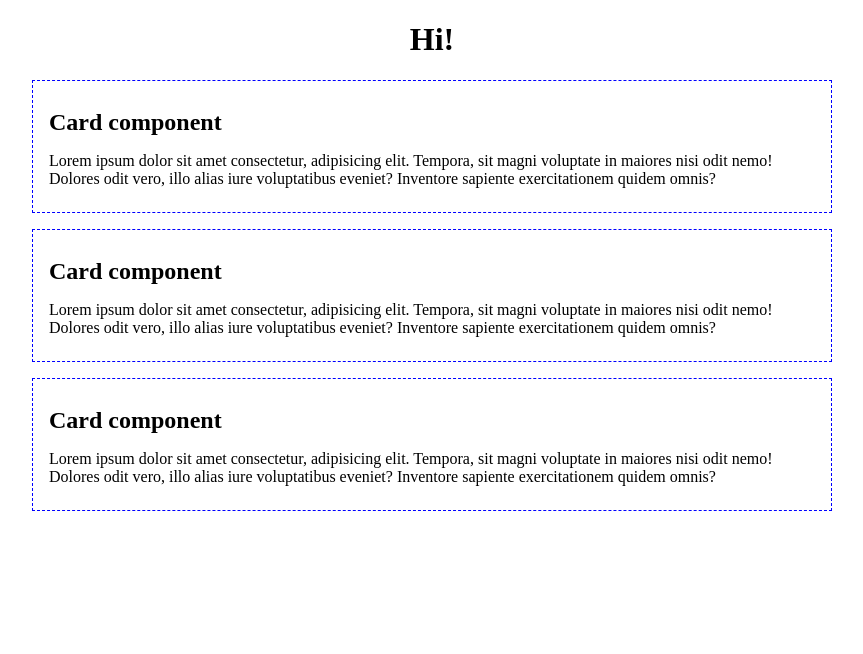
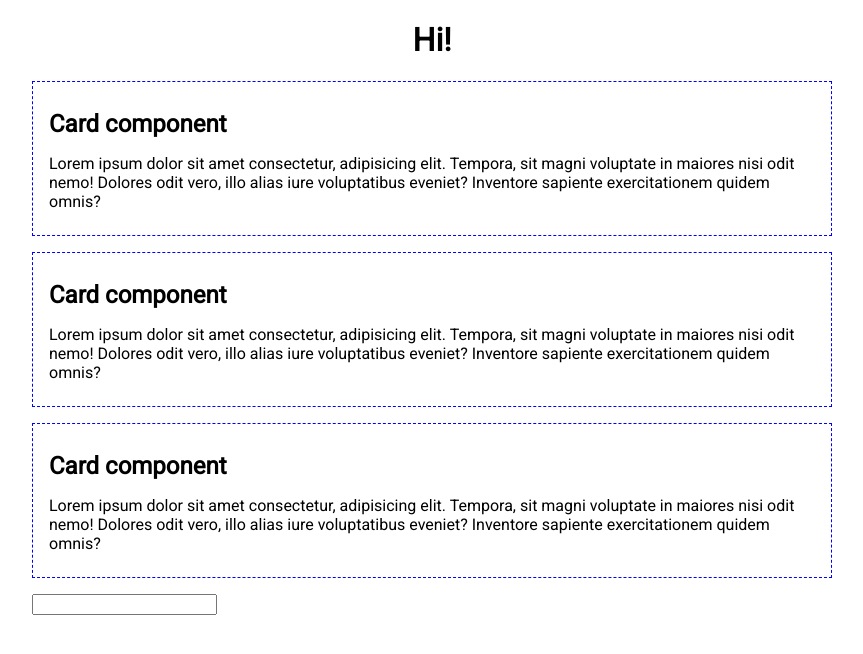
Before and after one commit to ekater1na/ng-basics, an Angular app: page / in a window 1280 px wide. Shown: the top 654 px of the page, without its empty margins (208-1071 px from the left). Built offline with nearby package versions, Linux system fonts and the light colour scheme.

Commit message:
feat: add form component

```diff
--- a/src/app/app.component.html
+++ b/src/app/app.component.html
@@ -3,4 +3,5 @@
   <app-card></app-card>
   <app-card></app-card>
   <app-card></app-card>
+  <app-form></app-form>
 </div>
--- a/src/app/app.module.ts
+++ b/src/app/app.module.ts
@@ -2,12 +2,14 @@ import { BrowserModule } from '@angular/platform-browser';
 import { NgModule } from '@angular/core';
 
 import { AppComponent } from './app.component';
-import { CardComponent } from './card/card.component'
+import { CardComponent } from './card/card.component';
+import { FormComponent } from './form/form.component'
 
 @NgModule({
   declarations: [
     AppComponent,
     CardComponent,
+    FormComponent,
   ],
   imports: [
     BrowserModule
--- /dev/null
+++ b/src/app/form/form.component.html
@@ -0,0 +1,3 @@
+<form action="">
+    <input type="text">
+</form>
--- /dev/null
+++ b/src/app/form/form.component.ts
@@ -0,0 +1,15 @@
+import { Component, OnInit } from '@angular/core';
+
+@Component({
+  selector: 'app-form',
+  templateUrl: './form.component.html',
+  styleUrls: ['./form.component.css']
+})
+export class FormComponent implements OnInit {
+
+  constructor() { }
+
+  ngOnInit() {
+  }
+
+}
--- a/src/styles.css
+++ b/src/styles.css
@@ -1 +1,6 @@
 /* You can add global styles to this file, and also import other style files */
+@import url('https://fonts.googleapis.com/css?family=Roboto&display=swap');
+
+html {
+    font-family: 'Roboto', sans-serif;
+}
```
Also changed, not shown: src/app/form/form.component.css (added).
